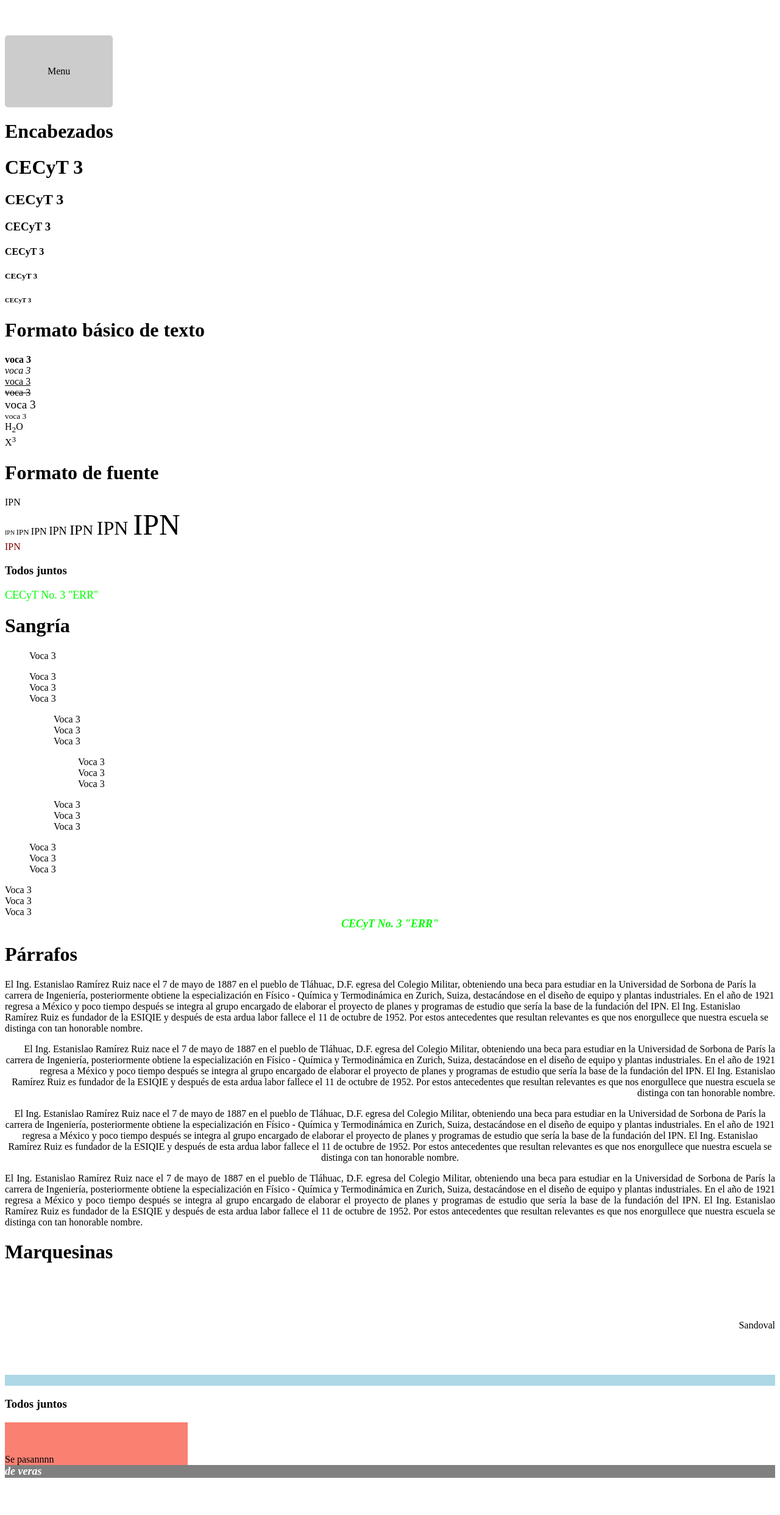
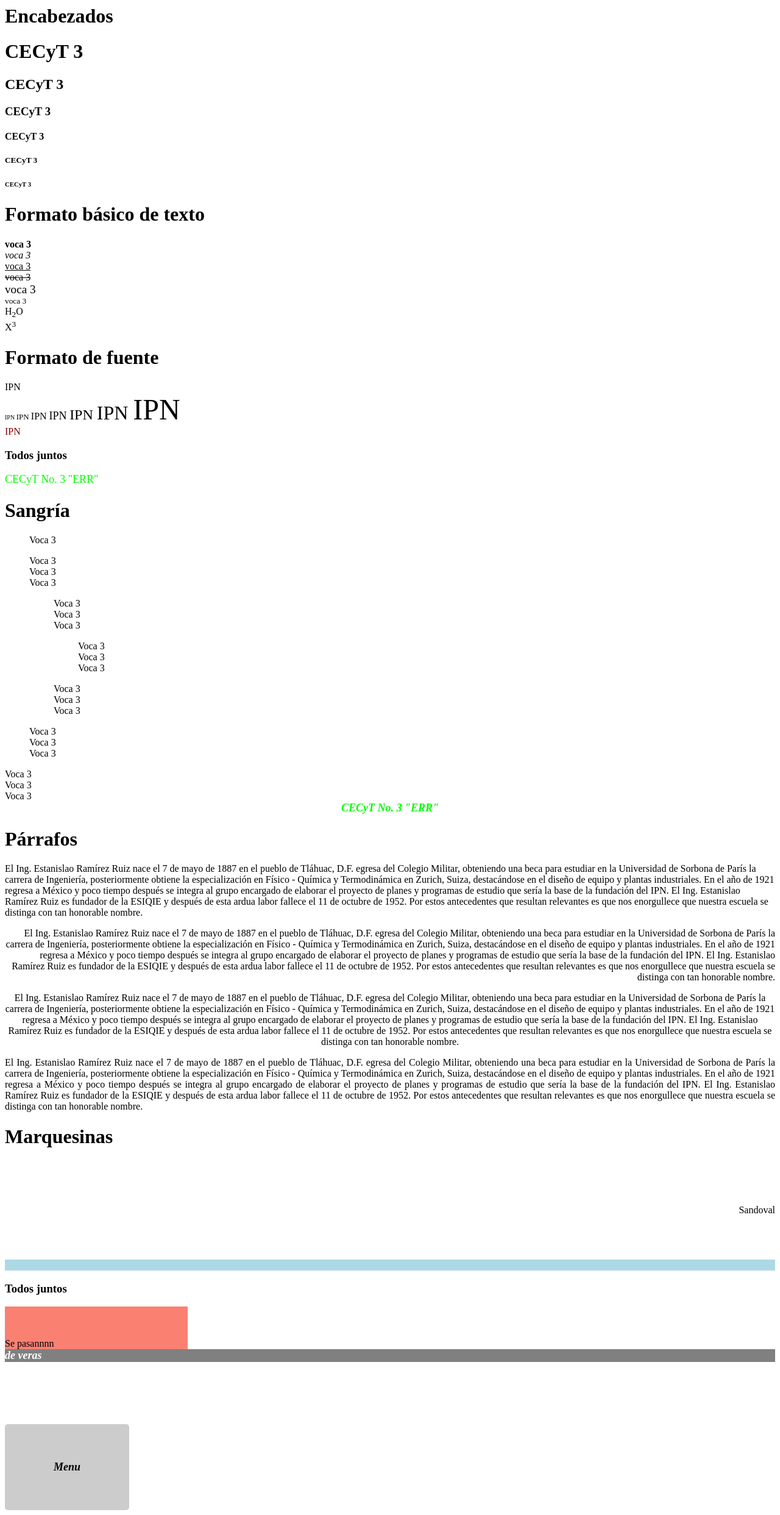
Before and after one commit to EdwardAlb/Estructura-Basica_1, a plain HTML site: page index.html in a window 1280 px wide. Shown: the whole page at 61% size. Drawn offline with Linux system fonts and the light colour scheme.

Commit message:
Update index.html

```diff
--- a/index.html
+++ b/index.html
@@ -3,7 +3,6 @@
 <title>Mi primer página web</title>
 </head>
 <body background=”hk.png”>
-<a href="https://clever-kitten-24005f.netlify.app/" style="display:inline-block; margin-top:50px; padding:50px 70px; background:#ccc; color:black; text-decoration:none; border-radius:5px;">Menu</a>
 <h1>Encabezados <br></h1> <!--De h1 a h6-->
 
 <h1>CECyT 3</h1>
@@ -136,6 +135,7 @@
 de veras</marquee></marquee>
 
 <br><br><br>
+<a href="https://clever-kitten-24005f.netlify.app/" style="display:inline-block; margin-top:60px; padding:60px 80px; background:#ccc; color:black; text-decoration:none; border-radius:5px;">Menu</a>
 
 </body>
 </html>
```
